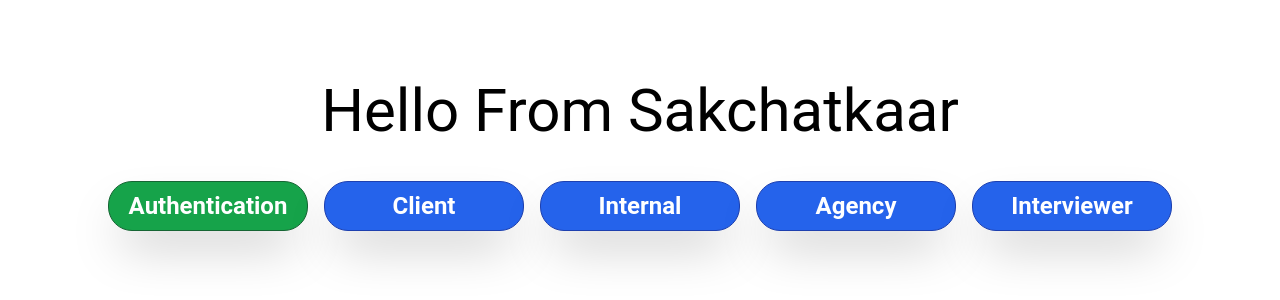
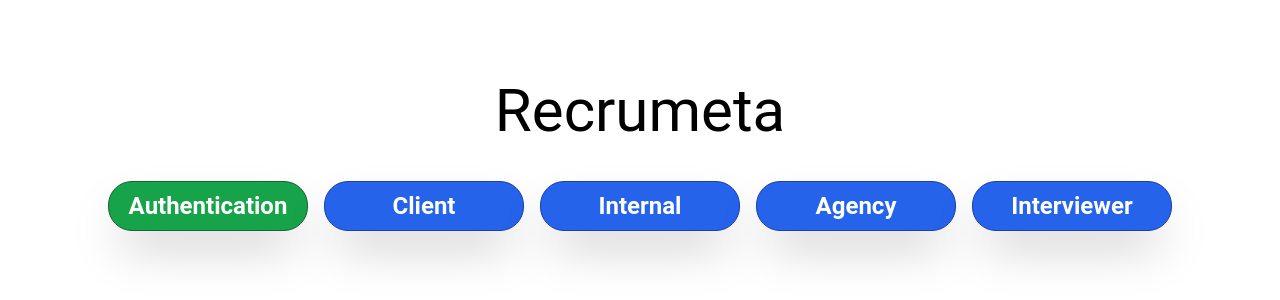
Before and after one commit to Roshan8319/Interview-Front, a React (Vite) app in the folder Frontend/: page / in a window 1280 px wide. Shown: the part 244-544 px from the top of the page. Built offline with nearby package versions, Linux system fonts and the light colour scheme.

Commit message:
Chagend Recrumeta

```diff
--- a/Frontend/src/Components/Hello.jsx
+++ b/Frontend/src/Components/Hello.jsx
@@ -31,7 +31,7 @@ function Hello() {
 
   return (
     <div className=' w-screen h-screen flex flex-col justify-center items-center' >
-      <h1 className='text-6xl mb-10 flex items-center justify-center'>Hello From Sakchatkaar</h1>
+      <h1 className='text-6xl mb-10 flex items-center justify-center'>Recrumeta</h1>
       <div className='flex gap-4 ' >
         <button onClick={naviToAuth} className={` w-[200px] h-[50px] bg-green-600  text-[24px] text-white font-bold border border-green-800 rounded-3xl shadow-2xl
           transition ease-in-out duration-300  hover:scale-105 hover:bg-green-700  `}>
```
Also changed, not shown: Frontend/src/assets/Recrumeta.png.
